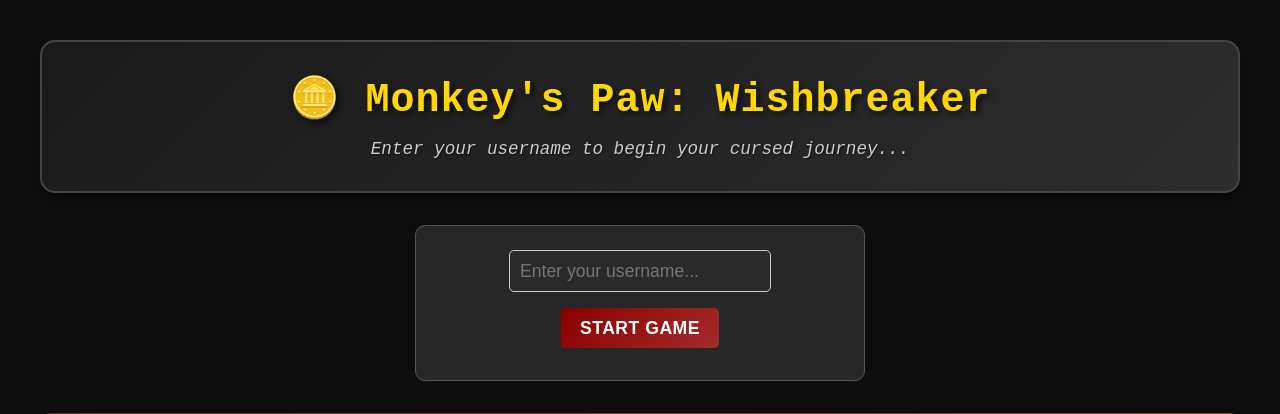
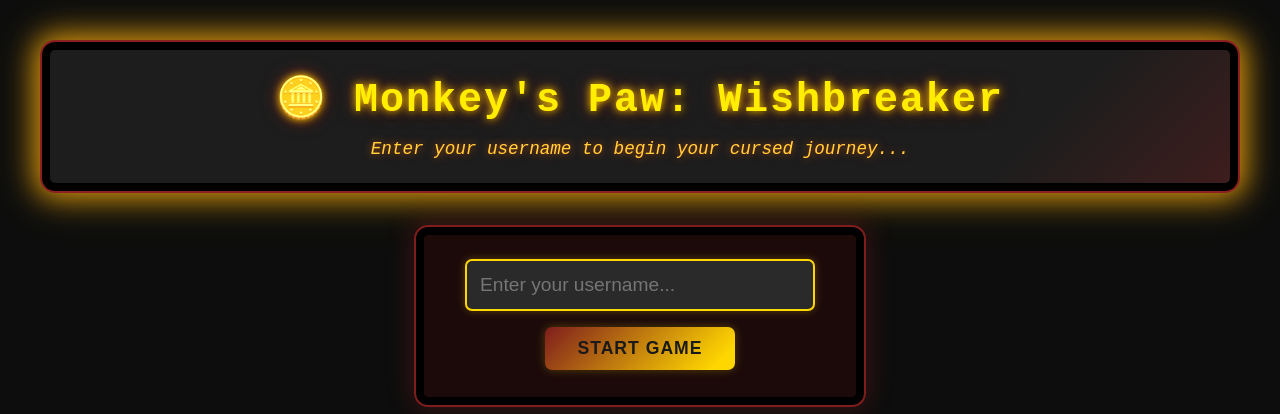
Before and after one commit to VictorFernandezGit/monkey-paw-game, a Flask app: page / in a window 1280 px wide. Shown: the top 414 px of the page. Run offline with Flask 3, Linux system fonts and the light colour scheme; data that the repository does not hold is empty; some libraries are stand-ins or nearby versions.

Commit message:
routing changes

```diff
--- a/app.py
+++ b/app.py
@@ -1,5 +1,5 @@
 import json
-from flask import Flask, render_template, request, jsonify, session
+from flask import Flask, render_template, request, jsonify, session, redirect, url_for
 import openai
 import os
 from dotenv import load_dotenv
@@ -225,7 +225,19 @@ Respond with:
 
 @app.route("/")
 def index():
+    if "username" in session:
+        return redirect(url_for("game"))
+    return render_template("username.html")
+
+@app.route("/game")
+def game():
+    if "username" not in session:
+        return redirect(url_for("index"))
     return render_template("index.html")
+
+@app.route("/username")
+def username():
+    return render_template("username.html")
 
 @app.route("/set_username", methods=["POST"])
 @limiter.limit("10 per minute")
--- a/static/script.js
+++ b/static/script.js
@@ -20,8 +20,10 @@ window.addEventListener('DOMContentLoaded', () => {
   const leaderboardBody = document.getElementById('leaderboardBody');
   const userOutcomeBox = document.getElementById('userOutcomeBox');
 
-  // Hide game section until username is set
-  gameSection.style.display = 'none';
+  if (gameSection) {
+    // On the main game page, always show the game section (user is authenticated)
+    gameSection.style.display = '';
+  }
 
   // Fetch and display leaderboard
   async function fetchLeaderboard() {
--- a/static/style.css
+++ b/static/style.css
@@ -481,3 +481,100 @@ button:hover {
   border-radius: 5px;
   font-weight: bold;
 }
+
+#backgroundOverlay {
+  display: none !important;
+}
+
+.cursed-username-section {
+  position: relative;
+  z-index: 2;
+}
+
+.cursed-title {
+  animation: cursedFlicker 2.5s infinite alternate;
+  box-shadow: 0 0 30px 5px #7f1d1d66, 0 0 0 8px #000 inset;
+  border: 2px solid #7f1d1d;
+  background: linear-gradient(135deg, #1a1a1a 80%, #3a1a1a 100%);
+}
+
+.cursed-title h1 {
+  text-shadow: 0 0 8px #FFD700, 0 0 18px #7f1d1d, 2px 2px 8px #000;
+  letter-spacing: 2px;
+}
+
+.cursed-subtitle {
+  color: #ffb347;
+  text-shadow: 0 0 6px #7f1d1d, 1px 1px 2px #000;
+  animation: cursedSubtitleGlow 3s infinite alternate;
+}
+
+@keyframes cursedFlicker {
+  0% { filter: brightness(1) drop-shadow(0 0 8px #FFD700); }
+  40% { filter: brightness(1.1) drop-shadow(0 0 12px #FFD700); }
+  45% { filter: brightness(0.7) drop-shadow(0 0 2px #7f1d1d); }
+  50% { filter: brightness(1.2) drop-shadow(0 0 18px #FFD700); }
+  100% { filter: brightness(1) drop-shadow(0 0 8px #FFD700); }
+}
+
+@keyframes cursedSubtitleGlow {
+  0% { color: #ffb347; text-shadow: 0 0 6px #7f1d1d; }
+  100% { color: #FFD700; text-shadow: 0 0 16px #FFD700, 0 0 8px #7f1d1d; }
+}
+
+.cursed-form {
+  background: rgba(30, 10, 10, 0.92);
+  border: 2px solid #7f1d1d;
+  box-shadow: 0 0 24px 4px #7f1d1d55, 0 0 0 8px #000 inset;
+  border-radius: 14px;
+  padding: 2rem 1.5rem 1.5rem 1.5rem;
+  margin-top: 1.5rem;
+  position: relative;
+  z-index: 2;
+}
+
+.cursed-form input[type="text"], .cursed-form input {
+  background: #2a2a2a;
+  color: #FFD700;
+  border: 2px solid #FFD700;
+  box-shadow: 0 0 8px #FFD70044;
+  font-size: 1.2rem;
+  padding: 0.8rem;
+  border-radius: 7px;
+  margin-bottom: 1rem;
+  width: 80%;
+  transition: border-color 0.3s, box-shadow 0.3s;
+}
+
+.cursed-form input[type="text"]:focus, .cursed-form input:focus {
+  outline: none;
+  border-color: #ffb347;
+  box-shadow: 0 0 16px #FFD70099, 0 0 4px #7f1d1d;
+}
+
+.cursed-form button {
+  background: linear-gradient(135deg, #7f1d1d, #FFD700 90%);
+  color: #1a1a1a;
+  border: none;
+  border-radius: 7px;
+  font-weight: bold;
+  font-size: 1.1rem;
+  padding: 0.7rem 2rem;
+  box-shadow: 0 0 10px #FFD70044;
+  text-transform: uppercase;
+  letter-spacing: 1px;
+  transition: background 0.3s, color 0.3s, box-shadow 0.3s;
+}
+
+.cursed-form button:hover {
+  background: linear-gradient(135deg, #FFD700, #7f1d1d 90%);
+  color: #7f1d1d;
+  box-shadow: 0 0 18px #FFD70099, 0 0 8px #7f1d1d;
+}
+
+#usernameError {
+  color: #ff4d4d;
+  margin-top: 0.7rem;
+  font-weight: bold;
+  text-shadow: 0 0 4px #7f1d1d;
+}
--- a/templates/index.html
+++ b/templates/index.html
@@ -8,18 +8,7 @@
   <link rel="stylesheet" href="/static/style.css">
 </head>
 <body>
-  <div id="usernameSection" style="margin-bottom:2rem;">
-    <div class="game-title">
-      <h1>🪙 Monkey's Paw: Wishbreaker</h1>
-      <p class="game-subtitle">Enter your username to begin your cursed journey...</p>
-    </div>
-    <div class="username-form">
-      <input type="text" id="usernameInput" placeholder="Enter your username..." style="font-size:1.1rem; padding:0.6rem; border-radius:5px; border:1px solid #ccc;" />
-      <button id="startBtn" style="padding:0.6rem 1.2rem; font-size:1.1rem;">Start Game</button>
-      <div id="usernameError" style="color:crimson; margin-top:0.5rem;"></div>
-    </div>
-  </div>
-
+  <div id="backgroundOverlay"></div>
   <div id="gameSection" style="display:none;">
     <div id="streakDisplay" style="font-size:1.3rem; margin-bottom:1rem; color:orange; font-weight:bold;">
       🔥 Current Streak: 0
--- /dev/null
+++ b/templates/username.html
@@ -0,0 +1,77 @@
+<!DOCTYPE html>
+<html lang="en">
+<head>
+  <meta charset="UTF-8" />
+  <meta name="viewport" content="width=device-width, initial-scale=1.0"/>
+  <meta name="csrf-token" content="{{ csrf_token() }}">
+  <title>Monkey's Paw: Wishbreaker - Enter Username</title>
+  <link rel="stylesheet" href="/static/style.css">
+</head>
+<body>
+  <div id="usernameSection" class="cursed-username-section" style="margin-bottom:2rem;">
+    <div class="game-title cursed-title">
+      <h1>🪙 Monkey's Paw: Wishbreaker</h1>
+      <p class="game-subtitle cursed-subtitle">Enter your username to begin your cursed journey...</p>
+    </div>
+    <div class="username-form cursed-form">
+      <input type="text" id="usernameInput" placeholder="Enter your username..." />
+      <button id="startBtn">Start Game</button>
+      <div id="usernameError"></div>
+    </div>
+  </div>
+  <div id="leaderboardSection" style="margin-top:2rem;">
+    <div class="leaderboard-header">
+      <h2>🏆 Leaderboard</h2>
+    </div>
+    <div class="leaderboard-container">
+      <table id="leaderboardTable">
+        <thead>
+          <tr>
+            <th>Rank</th>
+            <th>Player</th>
+            <th>High Score</th>
+            <th>Avoided Twists</th>
+            <th>Streak</th>
+          </tr>
+        </thead>
+        <tbody id="leaderboardBody">
+        </tbody>
+      </table>
+    </div>
+  </div>
+  <script src="/static/script.js"></script>
+  <script>
+    // Only handle username logic on this page
+    document.addEventListener('DOMContentLoaded', function() {
+      const usernameInput = document.getElementById('usernameInput');
+      const startBtn = document.getElementById('startBtn');
+      const usernameError = document.getElementById('usernameError');
+      startBtn.onclick = async () => {
+        const username = usernameInput.value.trim();
+        if (!username) {
+          usernameError.textContent = 'Please enter a username.';
+          return;
+        }
+        try {
+          const res = await fetch('/set_username', {
+            method: 'POST',
+            headers: { 'Content-Type': 'application/json', 'X-CSRFToken': document.querySelector('meta[name="csrf-token"]').content },
+            body: JSON.stringify({ username })
+          });
+          const data = await res.json();
+          if (data.success) {
+            window.location.href = '/game';
+          } else {
+            usernameError.textContent = data.error || 'Could not set username.';
+          }
+        } catch (e) {
+          usernameError.textContent = 'Server error.';
+        }
+      };
+      usernameInput.addEventListener('keydown', function(e) {
+        if (e.key === 'Enter') startBtn.click();
+      });
+    });
+  </script>
+</body>
+</html>
```
